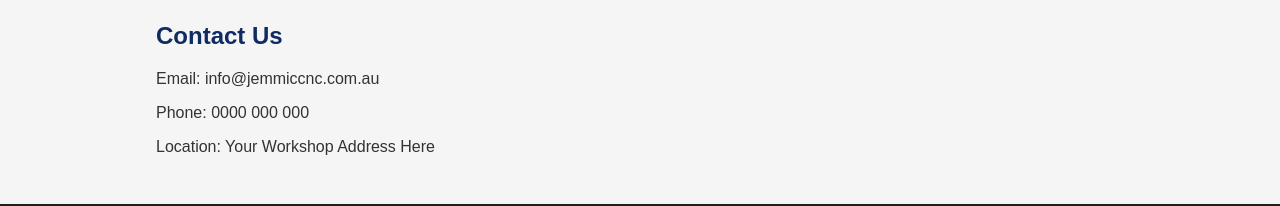
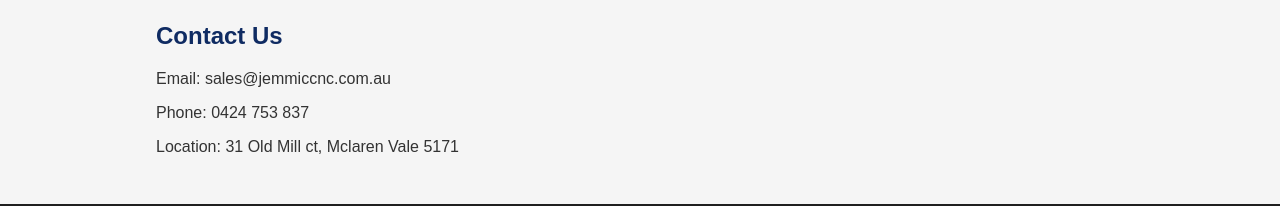
Before and after one commit to joshwawa/jemmic, a plain HTML site: page index.html in a window 1280 px wide. Shown: the part 882-1088 px from the top of the page. Drawn offline with Linux system fonts and the light colour scheme.

Commit message:
Update index.html

```diff
--- a/index.html
+++ b/index.html
@@ -94,9 +94,9 @@
 
   <section id="contact">
     <h2>Contact Us</h2>
-    <p>Email: info@jemmiccnc.com.au</p>
-    <p>Phone: 0000 000 000</p>
-    <p>Location: Your Workshop Address Here</p>
+    <p>Email: sales@jemmiccnc.com.au</p>
+    <p>Phone: 0424 753 837</p>
+    <p>Location: 31 Old Mill ct, Mclaren Vale 5171</p>
   </section>
 
   <footer>
```
